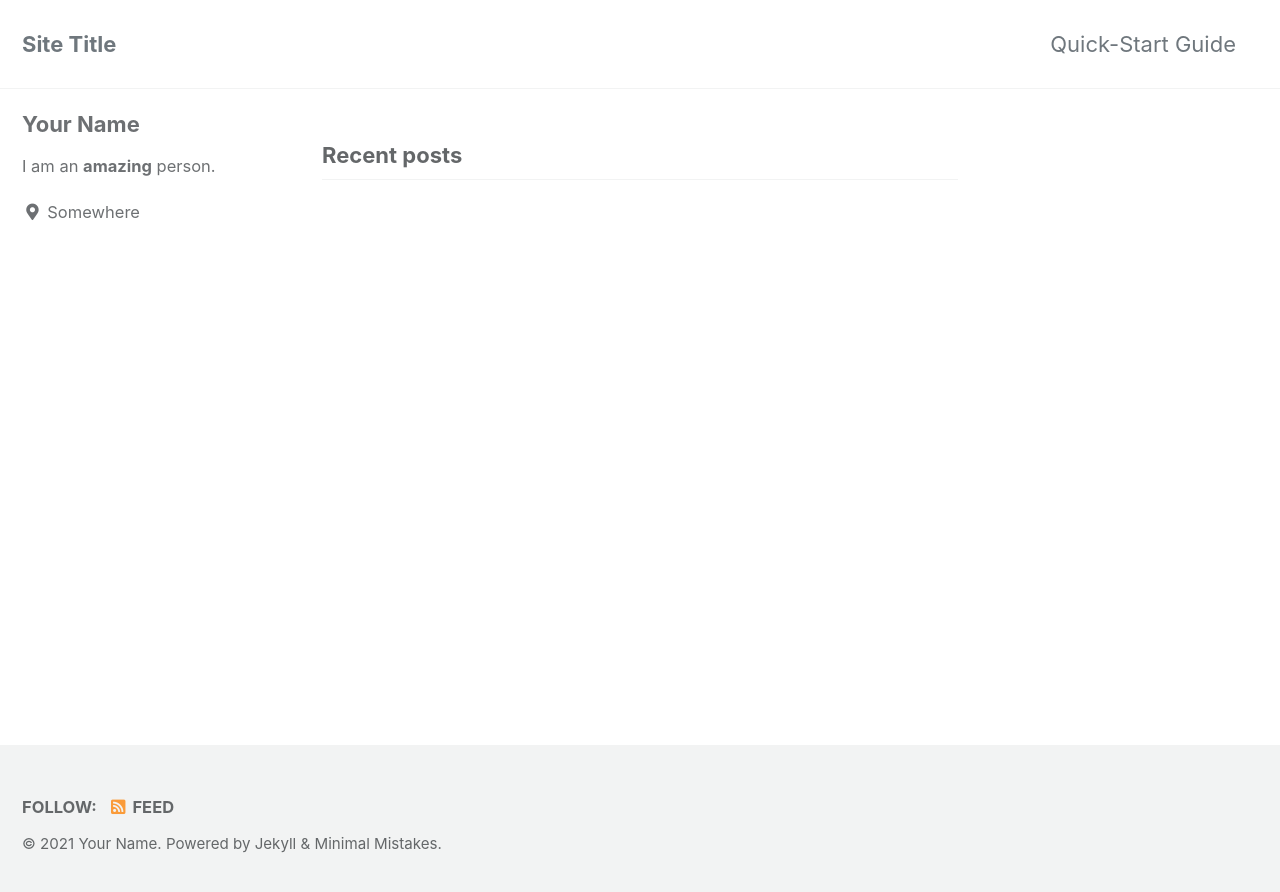
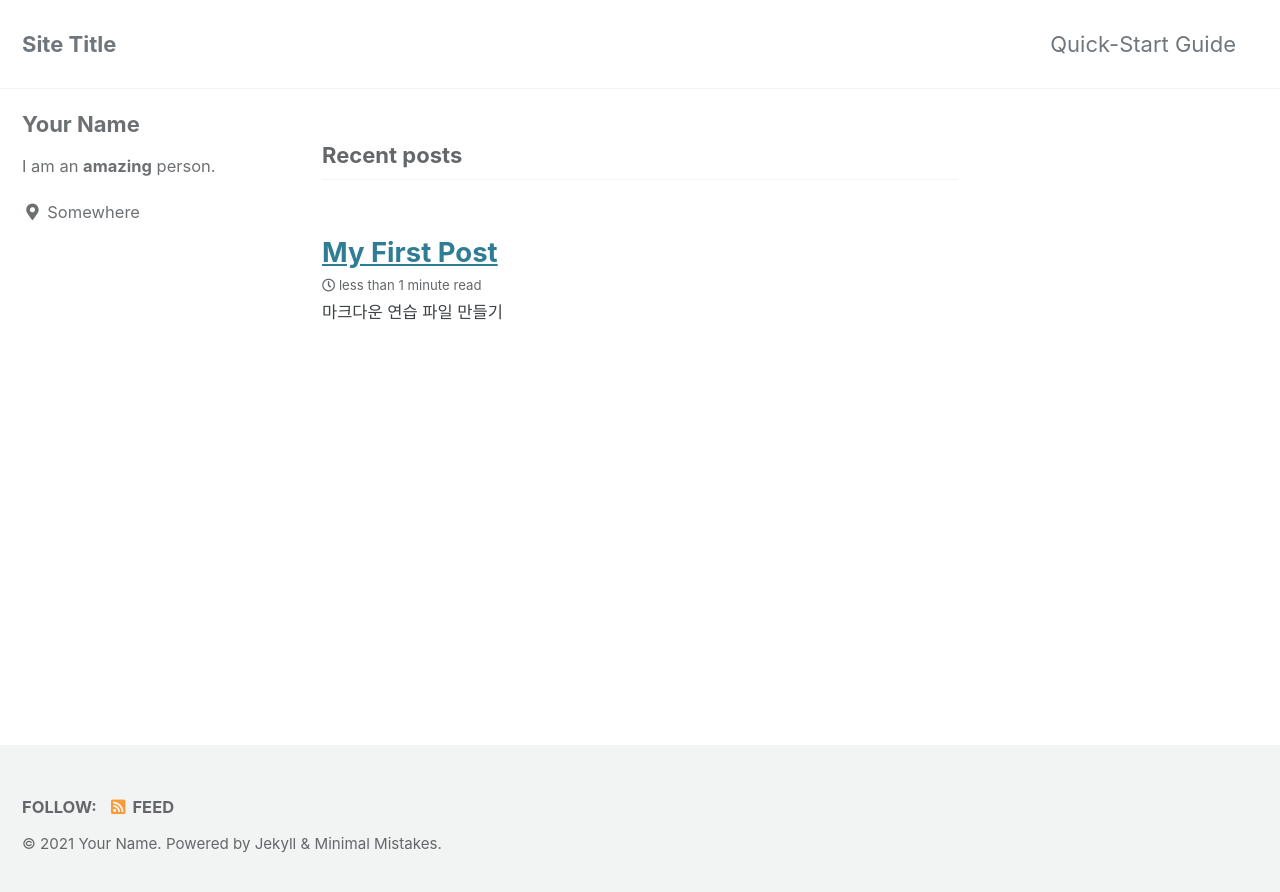
Before and after one commit to phillyham24/phillyham24.github.io, a Jekyll site: the page built from index.html, in a window 1280 px wide. Shown: the top 892 px of the page. Built offline with Jekyll 4.4.1, drawn with Linux system fonts in a browser that asks for light colours; cached includes are drawn as plain includes; the list of posts is cut into pages by our own code.

Commit message:
update setting

```diff
--- a/_config.yml
+++ b/_config.yml
@@ -21,9 +21,9 @@ title_separator          : "-"
 subtitle                 : # site tagline that appears below site title in masthead
 name                     : "Your Name"
 description              : "An amazing website."
-url                      : # the base hostname & protocol for your site e.g. "https://mmistakes.github.io"
+url                      : "https://phillyham24.github.io"
 baseurl                  : # the subpath of your site, e.g. "/blog"
-repository               : # GitHub username/repo-name e.g. "mmistakes/minimal-mistakes"
+repository               : "phillyham24/phillyham24.github.io"
 teaser                   : # path of fallback teaser image, e.g. "/assets/images/500x300.png"
 logo                     : # path of logo image to display in the masthead, e.g. "/assets/images/88x88.png"
 masthead_title           : # overrides the website title displayed in the masthead, use " " for no title
--- /dev/null
+++ b/_includes/mathjax_support.html
@@ -0,0 +1,6 @@
+<script type = "text/x-mathjax-config">
+    Mathjax.Hub.Config({
+        tex2jax: {inlineMath: [['$', '$'], ['\\(', '\\)']]}
+    });
+</script>
+<script src="https://cdn.mathjax.org/mathjax/latest/Mathjax.js?config=TeX-AMS-MML_HTMLorMML"></script>
--- a/_layouts/default.html
+++ b/_layouts/default.html
@@ -12,6 +12,7 @@
   <head>
     {% include head.html %}
     {% include head/custom.html %}
+    {% include mathjax_support.html %}
   </head>
 
   <body class="layout--{{ page.layout | default: layout.layout }}{% if page.classes or layout.classes %}{{ page.classes | default: layout.classes | join: ' ' | prepend: ' ' }}{% endif %}">
--- /dev/null
+++ b/_posts/2020-02-09-hello.md
@@ -0,0 +1,27 @@
+---
+title: "My First Post"
+category:
+    - hello
+tag:
+    - hello
+
+
+toc : true
+---
+
+마크다운 연습 파일 만들기
+
+맨 위 칸은 속성 요소들 적어주기
+타이틀, 카테고리, 태그, author_profile, 사이드메뉴 등등...
+
+hello
+
+##hello
+
+###hello
+
+####hello
+
+$$hello$$
+
+$hello$
```
